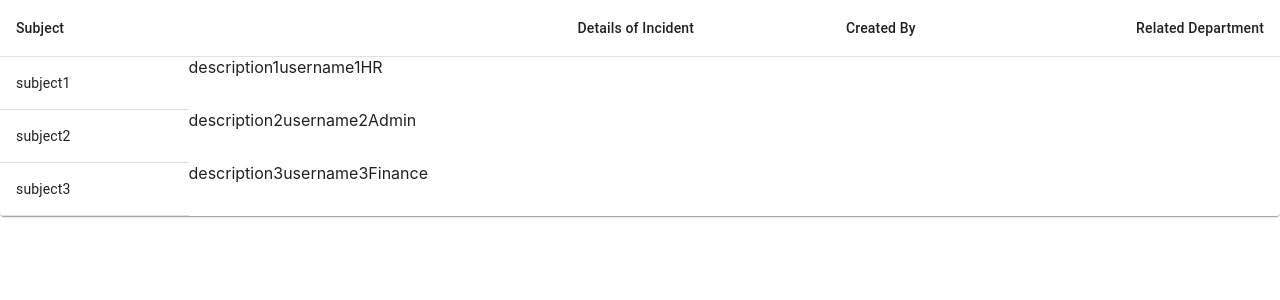
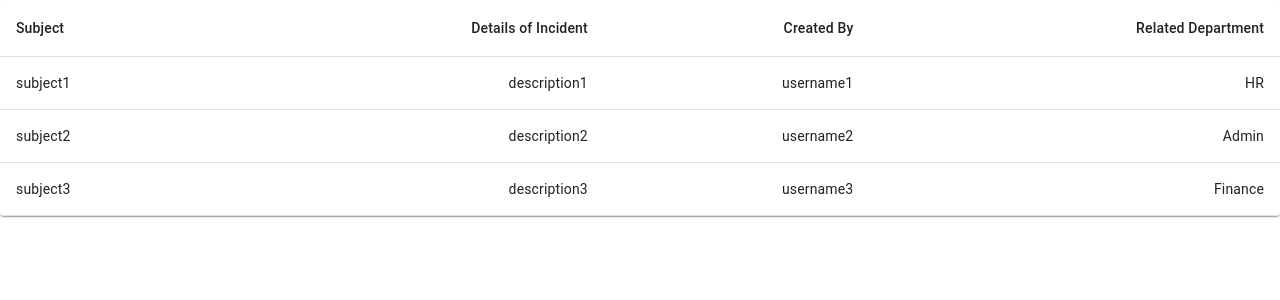
Before and after one commit to yueymiqua/support-incident-tracker, a Next.js app: page /incidents in a window 1280 px wide. Shown: the top 300 px of the page. Built offline with nearby package versions, Linux system fonts and the light colour scheme.

Commit message:
Update incidents.js

```diff
--- a/pages/incidents.js
+++ b/pages/incidents.js
@@ -1,5 +1,6 @@
 import { useState } from 'react'
 import Link from 'next/link'
+import { makeStyles } from '@material-ui/core/styles';
 import Table from '@material-ui/core/Table';
 import TableBody from '@material-ui/core/TableBody';
 import TableCell from '@material-ui/core/TableCell';
@@ -10,26 +11,6 @@ import Paper from '@material-ui/core/Paper';
 
 
 const incidents = () => {
-    // const reports = [
-    //     {
-    //         subject: 'subject1',
-    //         description: 'description1',
-    //         username: 'user1',
-    //         department: 'HR'
-    //     },
-    //     {
-    //         subject: 'subject2',
-    //         description: 'description2',
-    //         username: 'user2',
-    //         department: 'Admin'
-    //     },
-    //     {
-    //         subject: 'subject3',
-    //         description: 'description3',
-    //         username: 'user3',
-    //         department: 'Finance'
-    //     }
-    // ]
 
     const createData = (subject, description, username, department) => {
         return { subject, description, username, department };
@@ -43,9 +24,17 @@ const incidents = () => {
 
     const [filterByUser, setFilterByUser] = useState('')
 
+    const useStyles = makeStyles({
+        table: {
+          minWidth: 650,
+        },
+      });
+
+    const classes = useStyles();
+
     return (
         <TableContainer component={Paper}>
-            <Table className="table" aria-label="incident-table">
+            <Table className={classes.table} aria-label="incident-table">
                 <TableHead>
                     <TableRow>
                         <TableCell>Subject</TableCell>
@@ -58,9 +47,9 @@ const incidents = () => {
                     {reports.map((report, index) => (
                         <TableRow key={index}>
                             <TableCell component="th" scope="row">{report.subject}</TableCell>
-                            <tableCell align="right">{report.description}</tableCell>
-                            <tableCell align="right">{report.username}</tableCell>
-                            <tableCell align="right">{report.department}</tableCell>
+                            <TableCell align="right">{report.description}</TableCell>
+                            <TableCell align="right">{report.username}</TableCell>
+                            <TableCell align="right">{report.department}</TableCell>
                         </TableRow>
                     ))}
                 </TableBody>
```
